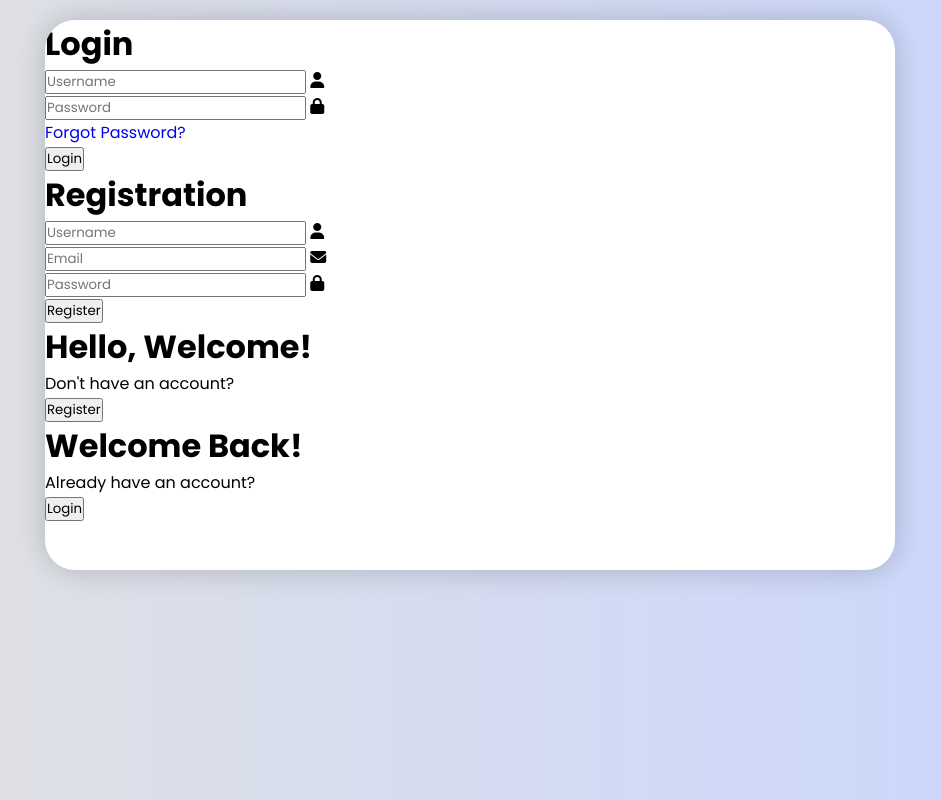
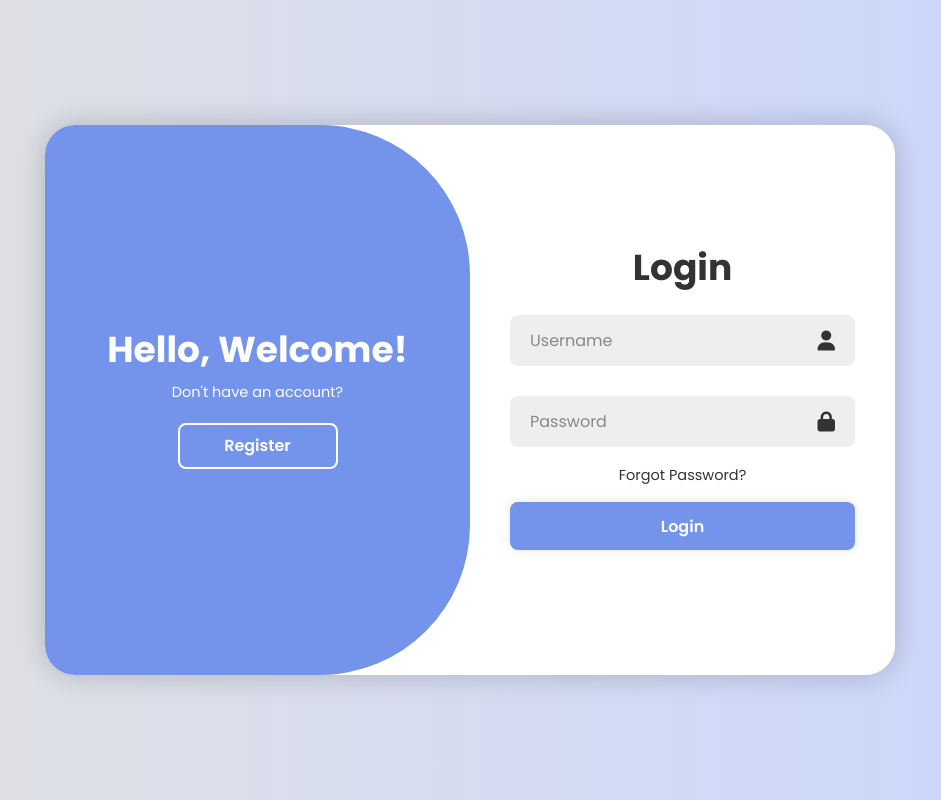
Before and after one commit to JoseAndresVargasTorres/Embedded-vacuum-robot-system, a Flask app: page / in a window 1280 px wide. Shown: the whole page, without its empty margins (170-1111 px from the left). Run offline with Flask 3, Linux system fonts and the light colour scheme; parts of the project's set-up code (start-up, migrations or seed data) failed here and were passed over.

Commit message:
Login/Register interface completed, no database connected yet

```diff
--- a/Server/app.py
+++ b/Server/app.py
@@ -1,10 +1,17 @@
-from flask import Flask, render_template
+from flask import Flask, render_template, request, jsonify, session
+from database import init_db, register_user, check_email, login_user
+import bcrypt
+
 
 app = Flask(__name__)
+
+
+conn, cursor = init_db() # Obtener la información de la base de datos
+init_db(conn, cursor) # Crear la tabla users si no existe
 
 @app.route('/')
 def index():
     return render_template('index.html')
 
 if __name__ == '__main__':
-    app.run(debug=True)
+    app.run(debug=True, host="0.0.0.0")
--- a/Server/static/style.css
+++ b/Server/static/style.css
@@ -14,7 +14,7 @@ body{
     display: flex;
     justify-content: center;
     align-items: center;
-    min-heigh: 100vh;
+    min-height: 100vh;
     background: linear-gradient(90deg, #e2e2e2, #c9d6ff) /*Colores de fondo*/
 
 }
@@ -30,3 +30,167 @@ body{
     box-shadow: 0 0 30px rgba(0, 0, 0, 0.2);
     overflow: hidden;
 }
+
+
+ .container h1{
+    font-size: 36px;
+    margin: -10px 0;
+ }
+
+ .container p{
+    font-size: 14.5px;
+    margin: 15px 0;
+ }
+
+ form {
+    width: 100%;
+ }
+
+ .form-box{
+    position: absolute;
+    right: 0;
+    width: 50%;
+    height: 100%;
+    background: #fff;
+    display: flex;
+    align-items: center;
+    color: #333;
+    text-align: center;
+    padding: 40px;
+    z-index: 1;
+    transition: 0.6s ease-in-out 1.2s,
+    visibility 0s 1s;
+ }
+
+ .container.active .form-box{
+    right: 50%;
+ }
+
+ .form-box.register{
+   visibility: hidden;
+ }
+
+
+ .container.active .form-box.register{
+   visibility: visible;
+ }
+
+ .input-box {
+   position: relative;
+   margin: 30px 0;
+ }
+
+ .input-box input{ /* Esto es para darle formato al cuadrito para escribir */
+   width: 100%;
+   padding: 13px 50px 13px 20px;
+   background: #eee;
+   border-radius: 8px;
+   border: none;
+   outline: none;
+   font-size: 16px;
+   color: #333;
+   font-weight: 500;
+ }
+
+ .input-box input::placeholder{
+   color: #888;
+   font-weight: 400;
+ }
+
+ .input-box i{
+   position: absolute;
+   right: 20px;
+   top: 50%;
+   transform: translateY(-50%);
+   font-size: 20px;
+ }
+
+ .forgot-link{
+   margin: -15px 0 15px;
+ }
+
+ .forgot-link a{
+   font-size: 14.5px;
+   color: #333;
+ }
+
+ .btn{
+   width: 100%;
+   height: 48px;
+   background: #7494ec;
+   border-radius: 8px;
+   box-shadow: 0 0 10px rgba(0, 0, 0, 0.1);
+   border: none;
+   outline: none;
+   cursor: pointer;
+   font-size: 16px;
+   color: #fff;
+   font-weight: 600;
+ }
+
+ .toggle-box{
+   position: absolute;
+   width: 100%;
+   height: 100%;
+ }
+
+ .toggle-box::before{
+   content: '';
+   position: absolute;
+   left: -250%;
+   width: 300%;
+   height: 100%;
+   background: #7494ec;
+   border-radius: 150px;
+   z-index: 2;
+   transition: 1.8s ease-in-out;
+ }
+
+ .container.active .toggle-box::before{
+   left: 50%;
+ }
+
+ .toggle-panel{
+   position: absolute;
+   width: 50%;
+   height: 100%;
+   color: #fff;
+   display: flex;
+   flex-direction: column;
+   justify-content: center;
+   align-items: center;
+   z-index: 2;
+   transition: 0.6s ease-in-out;
+ }
+
+ .toggle-panel.toggle-left{
+   left: 0;
+   transition-delay: 1.2s;
+ }
+
+ .container.active .toggle-panel.toggle-left{
+   left: -50%;
+   transition-delay: 0.6s;
+ }
+
+ .toggle-panel.toggle-right{
+   right: -50%;
+   transition-delay: 0.6s;
+ }
+
+ .container.active .toggle-panel.toggle-right{
+   right: 0;
+   transition-delay: 1.2s;
+ }
+
+ .toggle-panel p{
+   margin-bottom: 20px;
+ }
+
+ .toggle-panel .btn{
+   width: 160px;
+   height: 46px;
+   background: transparent;
+   border: 2px solid #fff;
+   box-shadow: none;
+ }
--- a/Server/templates/index.html
+++ b/Server/templates/index.html
@@ -10,42 +10,43 @@
 </head>
 <body>
     <div class ="container">
+
         <!-- Login Form -->
-        <div class="form-box login">
-            <form action="#">
+        <div id="login-form"class="form-box login">
+            <form action="/login" method="post">
                 <h1>Login</h1>
                 <div class="input-box">
-                    <input type="text" placeholder="Username" required>
+                    <input name="username" id="username-login" type="text" placeholder="Username" required>
                     <i class="fa-solid fa-user"></i> <!-- Esto es para el logo -->
                 </div>
                 <div class="input-box">
-                    <input type="password" placeholder="Password" required>
+                    <input name="password" id="password-login" type="password" placeholder="Password" required>
                     <i class="fa-solid fa-lock"></i>
                 </div>
                 <div class="forgot-link">
                     <a href="#">Forgot Password?</a>
                 </div>
-                <button type="submit" class="btn">Login</button>
+                <button type="submit" id="login-btn" class="btn">Login</button>
             </form>
         </div>
 
         <!-- Register Form -->
-        <div class="form-box register">
-            <form action="#">
+        <div id="register-form" class="form-box register">
+            <form action="/register" method="post">
                 <h1>Registration</h1>
                 <div class="input-box">
-                    <input type="text" placeholder="Username" required>
+                    <input name="username" id="username-register" type="text" placeholder="Username" required>
                     <i class="fa-solid fa-user"></i> <!-- Esto es para el logo -->
                 </div>
                 <div class="input-box">
-                    <input type="email" placeholder="Email" required>
+                    <input name="email" id="email-register" type="email" placeholder="Email" required>
                     <i class="fa-solid fa-envelope"></i>
                 </div>
                 <div class="input-box">
-                    <input type="password" placeholder="Password" required>
+                    <input name="password" id="password-register" type="password" placeholder="Password" required>
                     <i class="fa-solid fa-lock"></i>
                 </div>
-                <button type="submit" class="btn">Register</button>
+                <button type="submit" id="register-btn" class="btn">Register</button>
             </form>
         </div>
 
```
Also changed, not shown: Server/static/script.js (+69 -0 lines).
